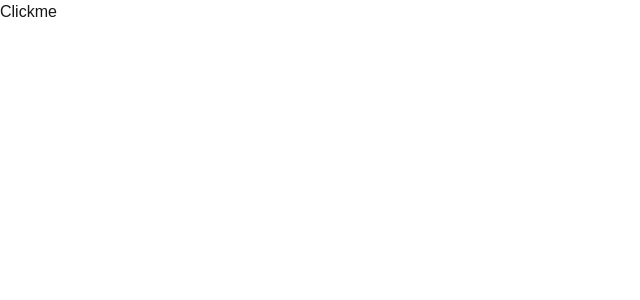
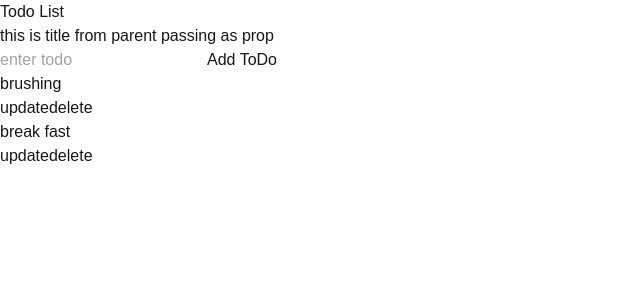
Before and after one commit to mohanagowthami/hypersonic-classes, a Next.js app: page / in a window 1280 px wide. Shown: the top 300 px of the page, without its empty margins (0-640 px from the left). Built offline with nearby package versions, Linux system fonts and the light colour scheme.

Commit message:
deleteing todo in todolist and created new functional component

```diff
--- a/src/app/components/1-2-2025-todo-industry-standards/TodoItem.jsx
+++ b/src/app/components/1-2-2025-todo-industry-standards/TodoItem.jsx
@@ -0,0 +1,19 @@
+export const TodoItem=(props)=>{
+
+    console.log(props,"props in todoItem")
+
+    const {name , isCompleted}=props.todoData
+
+    const handleDeleteButton=()=>{
+       props.handleDeleteFromParent()
+    }
+
+
+    return <div className="flex gap-6 items-center justify-center">
+
+    <p>{name}</p>
+    <button>update</button>
+    <button onClick={handleDeleteButton}>delete</button>
+
+    </div>
+}
--- a/src/app/components/1-2-2025-todo-industry-standards/TodoList.jsx
+++ b/src/app/components/1-2-2025-todo-industry-standards/TodoList.jsx
@@ -1,6 +1,7 @@
 "use client"
 import { useState } from "react"
 import { AddTodo } from "./AddTodo"
+import { TodoItem } from "./TodoItem"
 
 const TodoList = () => {
     const todos = [{
@@ -25,14 +26,23 @@ const TodoList = () => {
 
     }
 
+
+    const handleDeleteFromParent = (index) => {
+        console.log("delete button triggered and it index", index)
+
+        const todosListCopy = [...todosList]
+        todosListCopy.splice(index, 1)
+        setterFunOfTodosList([...todosListCopy])
+    }
+
     return <>
         <p>Todo  List</p>
         {/* this is one way to pass value in call back when you want to some extra details , this way will be more usable */}
         {/* <AddTodo title="this is title from parent passing as prop" buttonClickFromParent={(value) => buttonClickFromParent(value, "custom input")} /> */}
 
-        <AddTodo  title="this is title from parent passing as prop"  buttonClickFromParent={buttonClickFromParent}/>
+        <AddTodo title="this is title from parent passing as prop" buttonClickFromParent={buttonClickFromParent} />
         {todosList.map((ele, index) => {
-            return <p>{ele.name}</p>
+            return <TodoItem todoData={ele} key={index} handleDeleteFromParent={() => handleDeleteFromParent(index)} />
         })
         }
     </>
--- a/src/app/page.tsx
+++ b/src/app/page.tsx
@@ -20,8 +20,8 @@ const Home=()=>{
       <UsingHooksComponent/> */}
       {/* <BasicButtonClick /> */}
       {/* <BasicPropExampleParent/> */}
-      {/* <TodoList/> */}
-      <SimpleLiftingStateUpParent/>
+      <TodoList/>
+      {/* <SimpleLiftingStateUpParent/> */}
 
   </div>
 }
```
